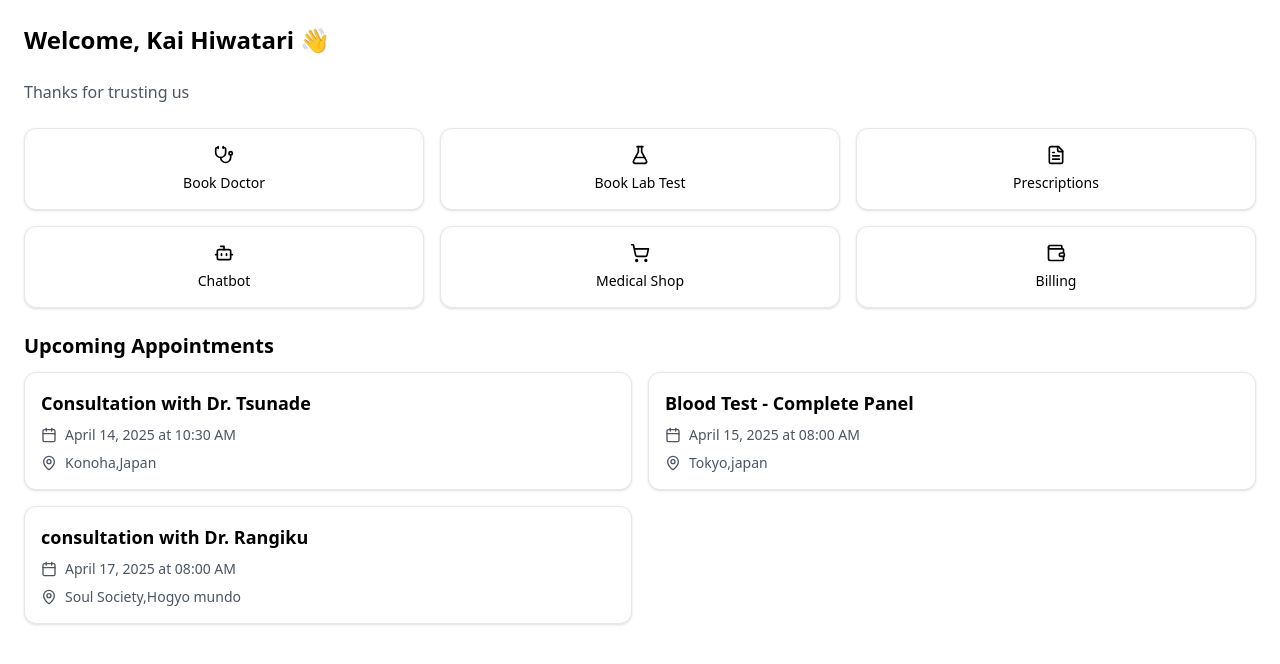
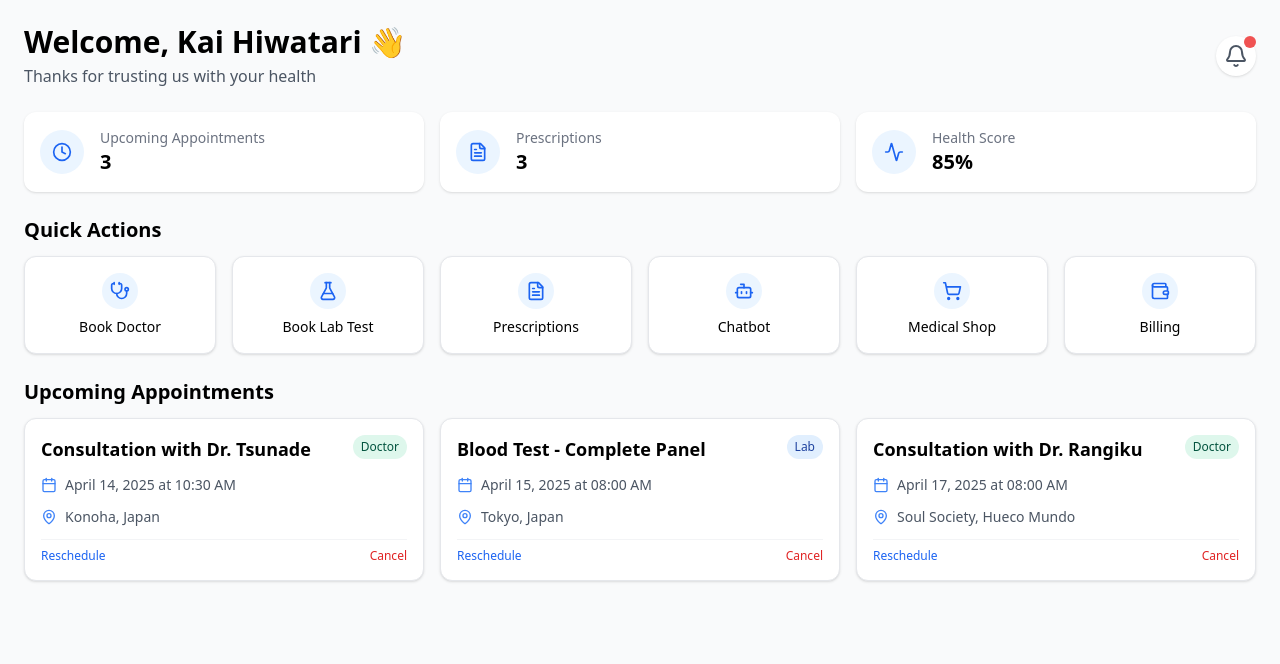
Before and after one commit to smSomMondal/cure360, a React (Vite) app in the folder cure360/: page /dashboard in a window 1280 px wide. Shown: the top 664 px of the page. Built offline with nearby package versions, Linux system fonts and the light colour scheme.

Commit message:
upgraded ui in patient dashboar

```diff
--- a/cure360/src/component/ActionCard.jsx
+++ b/cure360/src/component/ActionCard.jsx
@@ -1,12 +1,11 @@
 import React from "react";
-
 export default function ActionCard({ title, icon, onClick }) {
   return (
     <button
       onClick={onClick}
-      className="flex flex-col items-center justify-center p-4 bg-white border rounded-xl shadow hover:bg-gray-100 transition"
+      className="flex flex-col items-center justify-center p-4 bg-white border rounded-xl shadow hover:shadow-md hover:bg-blue-50 transition-all duration-300 transform hover:-translate-y-1"
     >
-      <div className="mb-2 text-primary">{icon}</div>
+      <div className="mb-2 p-2 rounded-full bg-blue-50 text-blue-600">{icon}</div>
       <span className="text-sm font-medium">{title}</span>
     </button>
   );
--- a/cure360/src/component/AppointmentCard.jsx
+++ b/cure360/src/component/AppointmentCard.jsx
@@ -1,17 +1,37 @@
 import React from "react";
-import { MapPinIcon, CalendarIcon } from "lucide-react";
+import { CalendarIcon, MapPinIcon } from "lucide-react";
+export default function AppointmentCard({ appointment }) {
+  const getBadgeColor = (type) => {
+    switch(type.toLowerCase()) {
+      case "doctor": return "bg-green-100 text-green-800";
+      case "lab": return "bg-blue-100 text-blue-800";
+      default: return "bg-gray-100 text-gray-800";
+    }
+  };
 
-export default function AppointmentCard({ appointment }) {
   return (
-    <div className="p-4 bg-white border rounded-xl shadow space-y-2">
-      <h3 className="text-lg font-semibold">{appointment.title}</h3>
+    <div className="p-4 bg-white border rounded-xl shadow hover:shadow-md transition-shadow space-y-3">
+      <div className="flex justify-between items-start">
+        <h3 className="text-lg font-semibold">{appointment.title}</h3>
+        <span className={`text-xs px-2 py-1 rounded-full font-medium ${getBadgeColor(appointment.type)}`}>
+          {appointment.type}
+        </span>
+      </div>
       <div className="flex items-center text-sm text-gray-600">
-        <CalendarIcon className="w-4 h-4 mr-2" />
+        <CalendarIcon className="w-4 h-4 mr-2 text-blue-500" />
         {appointment.date} at {appointment.time}
       </div>
       <div className="flex items-center text-sm text-gray-600">
-        <MapPinIcon className="w-4 h-4 mr-2" />
+        <MapPinIcon className="w-4 h-4 mr-2 text-blue-500" />
         {appointment.location}
+      </div>
+      <div className="flex justify-between pt-2 mt-2 border-t border-gray-100">
+        <button className="text-xs text-blue-600 hover:text-blue-800 font-medium">
+          Reschedule
+        </button>
+        <button className="text-xs text-red-600 hover:text-red-800 font-medium">
+          Cancel
+        </button>
       </div>
     </div>
   );
--- /dev/null
+++ b/cure360/src/component/StatsCard.jsx
@@ -0,0 +1,14 @@
+import React from "react";
+export default function StatsCard({ icon, label, value }) {
+    return (
+      <div className="bg-white p-4 rounded-xl shadow flex items-center space-x-4">
+        <div className="p-3 rounded-full bg-blue-50 text-blue-600">
+          {icon}
+        </div>
+        <div>
+          <p className="text-sm text-gray-500">{label}</p>
+          <p className="text-xl font-bold">{value}</p>
+        </div>
+      </div>
+    );
+  }
--- a/cure360/src/pages/Dashboard.jsx
+++ b/cure360/src/pages/Dashboard.jsx
@@ -1,15 +1,30 @@
 import React, { useEffect, useState } from "react";
 import { useNavigate } from "react-router-dom";
-import { StethoscopeIcon, FlaskConicalIcon, FileTextIcon, BotIcon, ShoppingCartIcon, WalletIcon, MapPinIcon, CalendarIcon } from "lucide-react";
+import {
+  StethoscopeIcon,
+  FlaskConicalIcon,
+  FileTextIcon,
+  BotIcon,
+  ShoppingCartIcon,
+  WalletIcon,
+  MapPinIcon,
+  CalendarIcon,
+  Clock,
+  Activity,
+  Bell
+} from "lucide-react";
 import ActionCard from "../component/Actioncard";
 import AppointmentCard from "../component/AppointmentCard";
-
+import StatsCard from "../component/StatsCard";
 export default function Dashboard() {
   const navigate = useNavigate();
   const [userName, setUserName] = useState("");
   const [appointments, setAppointments] = useState([]);
+  const [isLoading, setIsLoading] = useState(true);
 
   useEffect(() => {
+    // Simulate loading data
+    setIsLoading(true);
     setTimeout(() => {
       setUserName("Kai Hiwatari");
       setAppointments([
@@ -19,7 +34,7 @@ export default function Dashboard() {
           type: "Doctor",
           date: "April 14, 2025",
           time: "10:30 AM",
-          location: "Konoha,Japan",
+          location: "Konoha, Japan",
         },
         {
           id: 2,
@@ -27,18 +42,18 @@ export default function Dashboard() {
           type: "Lab",
           date: "April 15, 2025",
           time: "08:00 AM",
-          location: "Tokyo,japan",
+          location: "Tokyo, Japan",
         },
         {
           id: 3,
-          title: "consultation with Dr. Rangiku",
+          title: "Consultation with Dr. Rangiku",
           type: "Doctor",
           date: "April 17, 2025",
           time: "08:00 AM",
-          location: "Soul Society,Hogyo mundo",
+          location: "Soul Society, Hueco Mundo",
         },
-
       ]);
+      setIsLoading(false);
     }, 700);
   }, []);
 
@@ -75,28 +90,81 @@ export default function Dashboard() {
     },
   ];
 
+  const stats = [
+    {
+      label: "Upcoming Appointments",
+      value: appointments.length,
+      icon: <Clock className="w-5 h-5" />
+    },
+    {
+      label: "Prescriptions",
+      value: "3",
+      icon: <FileTextIcon className="w-5 h-5" />
+    },
+    {
+      label: "Health Score",
+      value: "85%",
+      icon: <Activity className="w-5 h-5" />
+    }
+  ];
+
   return (
-    <div className="p-6 space-y-6">
-      <h1 className="text-2xl font-bold">Welcome, {userName} 👋</h1>
-      <p className="text-gray-600">Thanks for trusting us</p>
-      <div className="grid grid-cols-2 sm:grid-cols-3 gap-4">
+    <div className="p-6 space-y-6 bg-gray-50 min-h-screen">
+      {isLoading ? (
+        <div className="flex justify-center items-center h-64">
+          <div className="animate-spin rounded-full h-12 w-12 border-t-2 border-b-2 border-blue-500"></div>
+        </div>
+      ) : (
+        <>
+          <div className="flex justify-between items-center">
+            <div>
+              <h1 className="text-3xl font-bold">Welcome, {userName} 👋</h1>
+              <p className="text-gray-600 mt-1">Thanks for trusting us with your health</p>
+            </div>
+            <button className="relative p-2 rounded-full bg-white shadow hover:bg-gray-100">
+              <Bell className="w-6 h-6 text-gray-600" />
+              <span className="absolute top-0 right-0 w-3 h-3 bg-red-500 rounded-full"></span>
+            </button>
+          </div>
+
+          <div className="grid grid-cols-1 md:grid-cols-3 gap-4">
+            {stats.map((stat, idx) => (
+              <StatsCard key={idx} icon={stat.icon} label={stat.label} value={stat.value} />
+            ))}
+          </div>
+
+          <div>
+            <h2 className="text-xl font-semibold mb-3">Quick Actions</h2>
+            <div className="grid grid-cols-2 sm:grid-cols-3 md:grid-cols-6 gap-4">
               {actions.map((action, idx) => (
                 <ActionCard key={idx} title={action.title} icon={action.icon} onClick={action.onClick} />
               ))}
             </div>
+          </div>
 
           <div>
             <h2 className="text-xl font-semibold mb-3">Upcoming Appointments</h2>
-        <div className="grid gap-4 md:grid-cols-2">
             {appointments.length > 0 ? (
-            appointments.map((appt) => (
+              <div className="grid gap-4 md:grid-cols-2 lg:grid-cols-3">
+                {appointments.map((appt) => (
                   <AppointmentCard key={appt.id} appointment={appt} />
-            ))
+                ))}
+              </div>
             ) : (
-            <p className="text-gray-500">No upcoming appointments</p>
+              <div className="bg-white p-8 rounded-xl shadow text-center">
+                <CalendarIcon className="w-12 h-12 mx-auto text-gray-400 mb-3" />
+                <p className="text-gray-600">No upcoming appointments</p>
+                <button
+                  onClick={() => navigate("/doctors")}
+                  className="mt-3 bg-blue-500 text-white px-4 py-2 rounded-lg hover:bg-blue-600 transition"
+                >
+                  Book Appointment
+                </button>
+              </div>
             )}
           </div>
-      </div>
+        </>
+      )}
     </div>
   );
 }
```
Also changed, not shown: 1 other file (tests, documents, lock files or other folders). Lines whose indentation alone changed are shown as unchanged.
